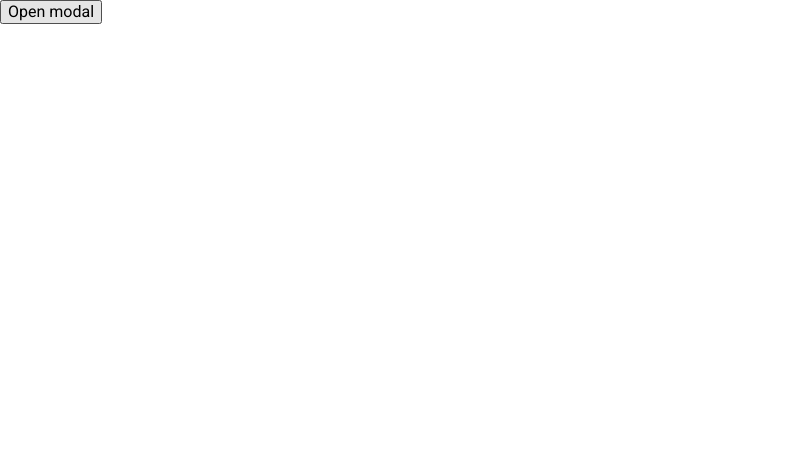
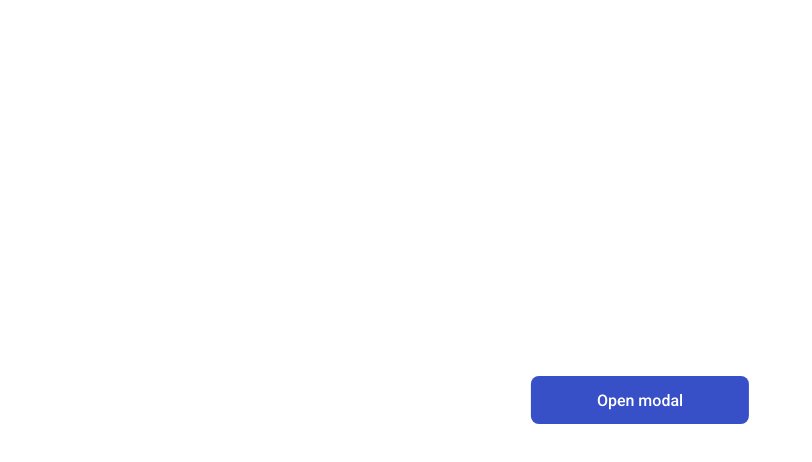
Before and after one commit to tinatimkova/htmlcss-20231027_tinaatimkovaa, a website: page 05-lection3/02-modal/index.html in a window 1280 px wide. Shown: the whole page, without its empty margins (0-812 px from the left). Drawn offline with Linux system fonts and the light colour scheme.

Commit message:
added button styles

```diff
--- a/05-lection3/02-modal/index.html
+++ b/05-lection3/02-modal/index.html
@@ -7,10 +7,12 @@
         <title>Modal</title>
     </head>
     <body>
-        <button id="modal-open" class='button__primary'>Open modal</button>
+        <div class="modal__btn">
+            <button id="modal-open" class='btn btn_primary'>Open modal</button>
+        </div>
         <div id="modal" class="modal">
             <div class="modal__window">
-              <span id="modal-close" class='icon__close'><svg xmlns="http://www.w3.org/2000/svg" width="16" height="16" viewBox="0 0 16 16" fill="none">
+              <span id="modal-close" class='modal__close'><svg xmlns="http://www.w3.org/2000/svg" width="16" height="16" viewBox="0 0 16 16" fill="none">
   <path fill-rule="evenodd" clip-rule="evenodd" d="M12.4714 3.52861C12.7318 3.78896 12.7318 4.21107 12.4714 4.47141L4.47141 12.4714C4.21107 12.7318 3.78896 12.7318 3.52861 12.4714C3.26826 12.2111 3.26826 11.789 3.52861 11.5286L11.5286 3.52861C11.789 3.26826 12.2111 3.26826 12.4714 3.52861Z" fill="#495057"/>
   <path fill-rule="evenodd" clip-rule="evenodd" d="M3.52861 3.52861C3.78896 3.26826 4.21107 3.26826 4.47141 3.52861L12.4714 11.5286C12.7318 11.789 12.7318 12.2111 12.4714 12.4714C12.2111 12.7318 11.789 12.7318 11.5286 12.4714L3.52861 4.47141C3.26826 4.21107 3.26826 3.78896 3.52861 3.52861Z" fill="#495057"/>
                 </svg></span>
--- a/05-lection3/02-modal/modal.css
+++ b/05-lection3/02-modal/modal.css
@@ -38,8 +38,15 @@
   max-width: 348px;
 }
 
-.icon__close {
+.modal__close {
   position: absolute;
   right: 12px;
   top: 12px;
 }
+
+.modal__btn {
+  position: absolute;
+  top: 50%;
+  left: 50%;
+  transform: translate(-50%, -50%);
+}
```
